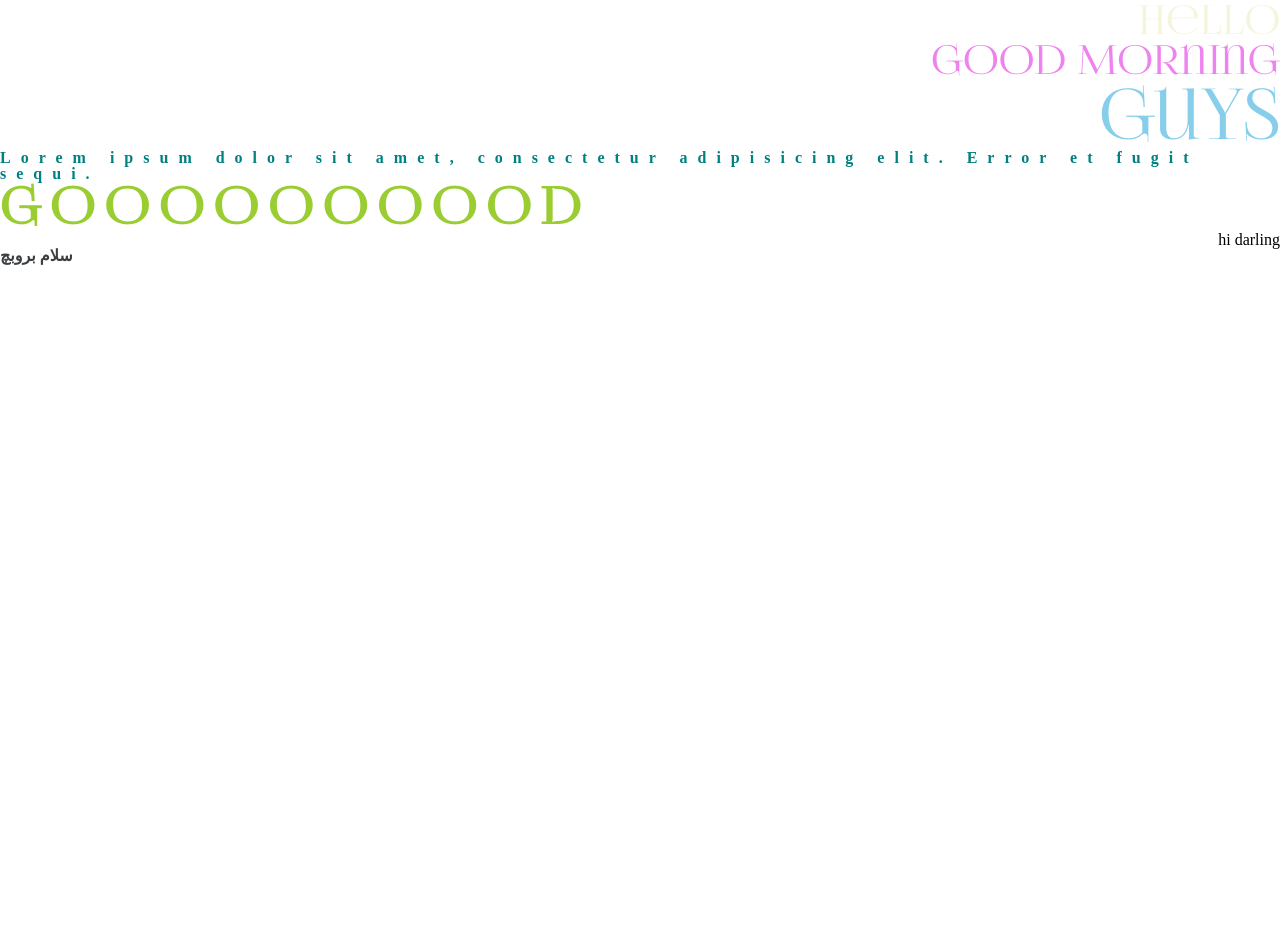
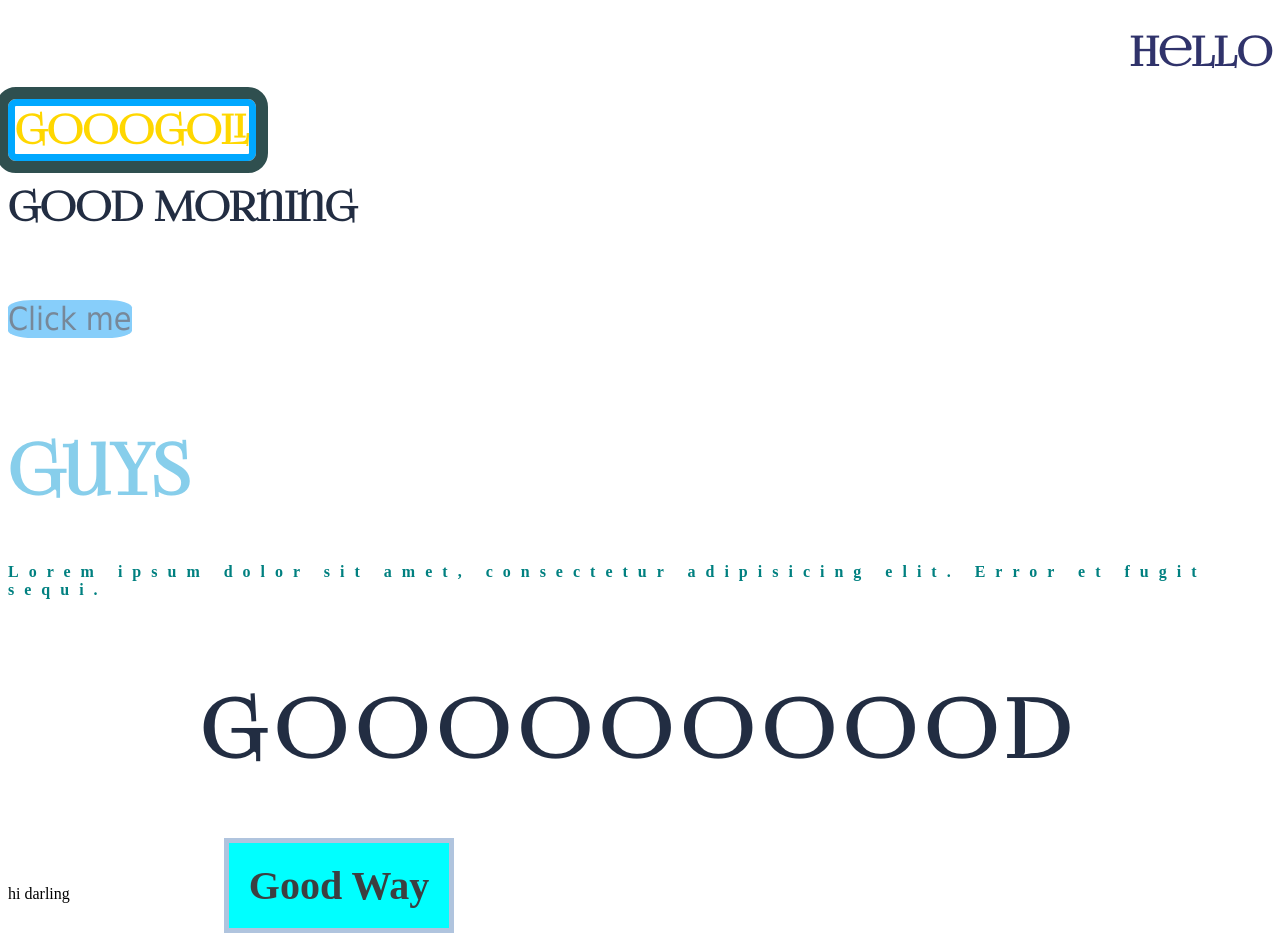
Before and after one commit to keyvanforwork/web_project, a plain HTML site: page new-index.html in a window 1280 px wide. Shown: the top 936 px of the page. Before the commit the page ends 800 px from the top, so only its background shows below. Drawn offline with Linux system fonts and the light colour scheme.

Commit message:
change-2

```diff
--- a/new-index.html
+++ b/new-index.html
@@ -3,15 +3,18 @@
 <head>
     <meta charset="UTF-8">
     <title>Style</title>
-    <link rel="stylesheet" href="reset-code.css">
+<!--    <link rel="stylesheet" href="reset-code.css">-->
     <link rel="stylesheet" href="style/style.css">
 <body>
     <h1 id="d1">Hello</h1>
+    <h1 id="d1h1">gooogoli</h1>
     <h1>Good Morning</h1>
+    <a href="#">Click me</a>
     <h1 class="c1">Guys</h1>
     <p>Lorem ipsum dolor sit amet, consectetur adipisicing elit. Error et fugit sequi.</p>
     <p class="c1">goooooooood</p>
     <span>hi darling</span>
-    <p id="d2">سلام بروبچ</p>
+    <p id="d2">Good Way</p>
+    <img id="e1"  src="https://thumbs.dreamstime.com/z/many-flowers-pink-portulaca-sanjeevani-buti-booti-flower-beautiful-fresh-purslane-moss-rose-ten-o-clock-sun-grandiflora-291450799.jpg?w=768" alt="">
 </body>
 </html>
--- a/style/style.css
+++ b/style/style.css
@@ -1,45 +1,109 @@
-*{
-    color: black;
-    font-size: 40px ;
-    direction: rtl;
-    font-family: "Adobe Devanagari", serif;
-    text-decoration: none;
-}
+/**{*/
+/*    background-color: darkslategray;*/
+/*    color: black;*/
+/*    font-size: 40px ;*/
+/*    direction: rtl;*/
+/*    font-family: "Adobe Devanagari", serif;*/
+/*    text-decoration: none;*/
+/*}*/
 @font-face {
     font-family: lighting;
     src: url("Lighthaus.otf");
 }
-h1{
-    color: violet;
-    font-size: 40px ;
+
+h1 {
+    color: rgb(34, 45, 66);
+    font-size: 40px;
     font-family: lighting, serif;
 }
-#d1{
-    color: beige;
-    font-size: 40px ;
+
+#d1 {
+    color: rgb(48, 51, 107);
+    font-size: 40px;
     direction: rtl;
     word-spacing: 40px;
 }
-.c1{
+
+.c1 {
     color: skyblue;
-      font-size: 70px ;
+    font-size: 70px;
 }
-p.c1{
-    color: yellowgreen;
-    font-size: 50px ;
+
+p.c1 {
+    color: rgb(34, 45, 66);
+    font-size: 80px;
+    text-align: center;
     font-family: lighting, serif;
 }
 
-p{
+p {
     color: teal;
     font-weight: bold;
     direction: ltr;
     letter-spacing: 10px;
 
 }
-#d2{
+
+#d2 {
     color: #3c3f41;
+    font-size: 40px;
+    border: 5px solid lightsteelblue;
+    padding: 20px;
+    margin: 150px;
+    background-color: aqua;
     letter-spacing: normal;
     font-family: "IRANSansFaNum UltraLight", ui-serif;
     cursor: pointer;
+    display: inline;
 }
+
+#d1h1 {
+    text-align: left;
+    text-decoration: darkmagenta;
+    color: gold;
+    border: 7.5px solid rgb(0, 168, 255);
+    border-radius: 8px;
+    outline: 12px solid darkslategray;
+    display: inline;
+}
+
+/*img{*/
+/*    text-align: center;*/
+/*    display: block;*/
+/*    width: 360px;*/
+/*    height: auto;*/
+/*    border-radius: 50%;*/
+/*    border: 5px dashed yellowgreen;*/
+/*}*/
+#e1 {
+    display: block;
+    width: 360px;
+    margin: 40px auto;
+}
+
+a {
+    font-size: 32px;
+    font-family: "Tahoma";
+    background-color: lightskyblue;
+    color: slategray;
+    display: inline-block;
+    border-radius: 20%;
+    margin-top: 40px;
+    margin-right: auto;
+    margin-left: auto;
+    margin-bottom: 40px;
+    text-align: center;
+    text-decoration: none;
+}
+
+a:link {
+    color: lightslategray;
+}
+
+a:hover {
+    color: indigo;
+}
+
+a:visited {
+    color: gold;
+}
```
